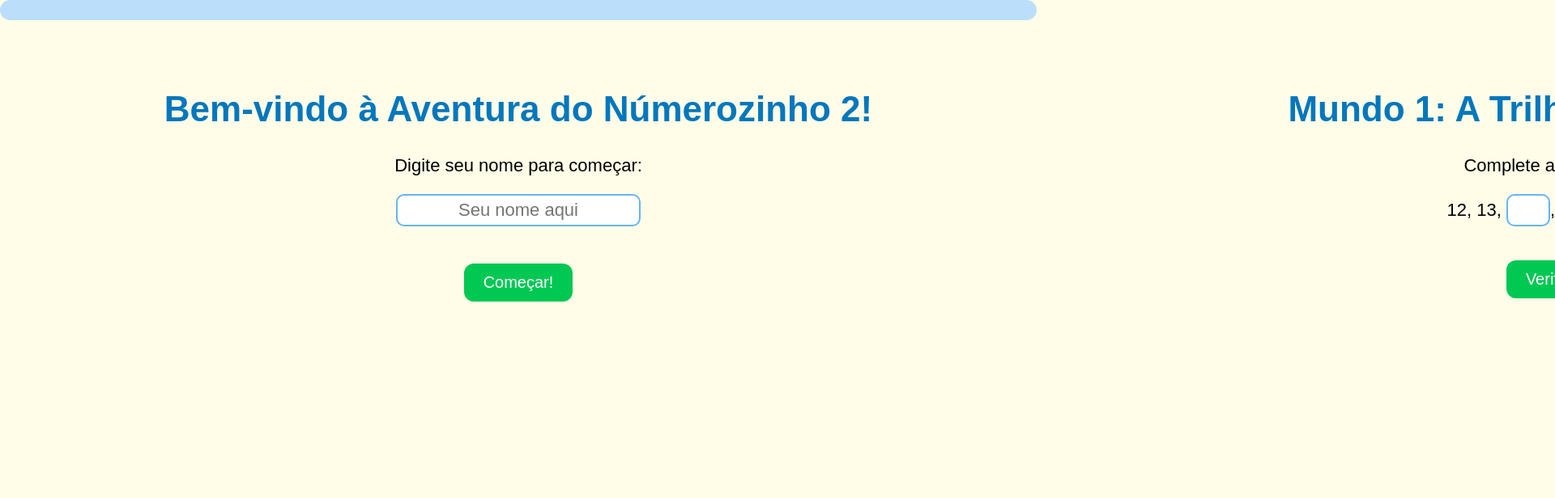
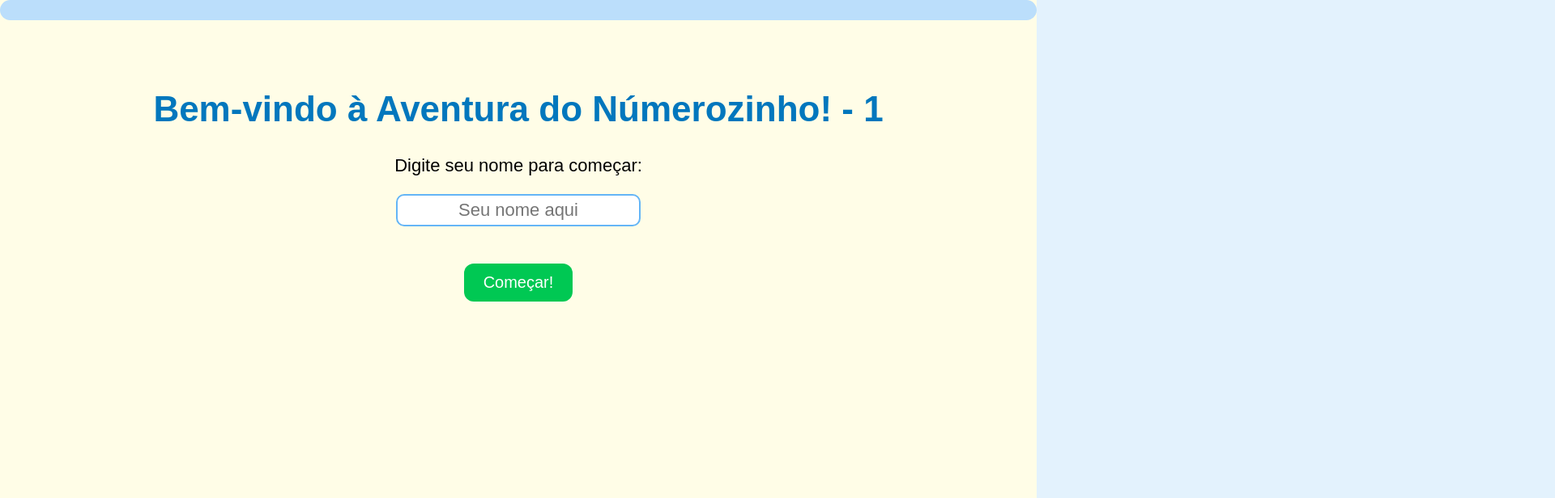
Before and after one commit to leonkulik/aventura-numerozinho, a plain HTML site: page index.html in a window 1280 px wide. Shown: the top 616 px of the page at 81% size, 1920 px wide, since content can reach past the window. Drawn offline with Linux system fonts and the light colour scheme.

Commit message:
Update index.html

```diff
--- a/index.html
+++ b/index.html
@@ -3,7 +3,7 @@
 <head>
   <meta charset="UTF-8">
   <meta name="viewport" content="width=device-width, initial-scale=1">
-  <title>Aventuras com o Númerozinho - 1.2</title>
+  <title>Aventuras com o Númerozinho</title>
   <style>
     body {
       font-family: sans-serif;
@@ -36,16 +36,20 @@
     .slider {
   display: flex;
   transition: transform 0.4s ease-in-out;
-      width: 900vw;
+  width: calc(9 * 100vw);
+  max-width: 100vw;
+  overflow-x: hidden;
 }
     .slide {
   flex: 0 0 100vw;
+  max-width: 100vw;
   height: 100vh;
   padding: 100px 20px 20px;
   box-sizing: border-box;
   background: #fffde7;
   text-align: center;
   font-size: 22px;
+  overflow-x: hidden;
 }
     input, select {
       font-size: 22px;
@@ -97,7 +101,7 @@
   <div class="slider" id="slider">
     <!-- Tela de Boas-Vindas com nome -->
     <div class="slide" id="bemvindo">
-      <h1>Bem-vindo à Aventura do Númerozinho 2!</h1>
+      <h1>Bem-vindo à Aventura do Númerozinho! - 1</h1>
       <p>Digite seu nome para começar:</p>
       <input id="nomeCrianca" placeholder="Seu nome aqui">
       <br><br>
```
Lines whose indentation alone changed are shown as unchanged.
